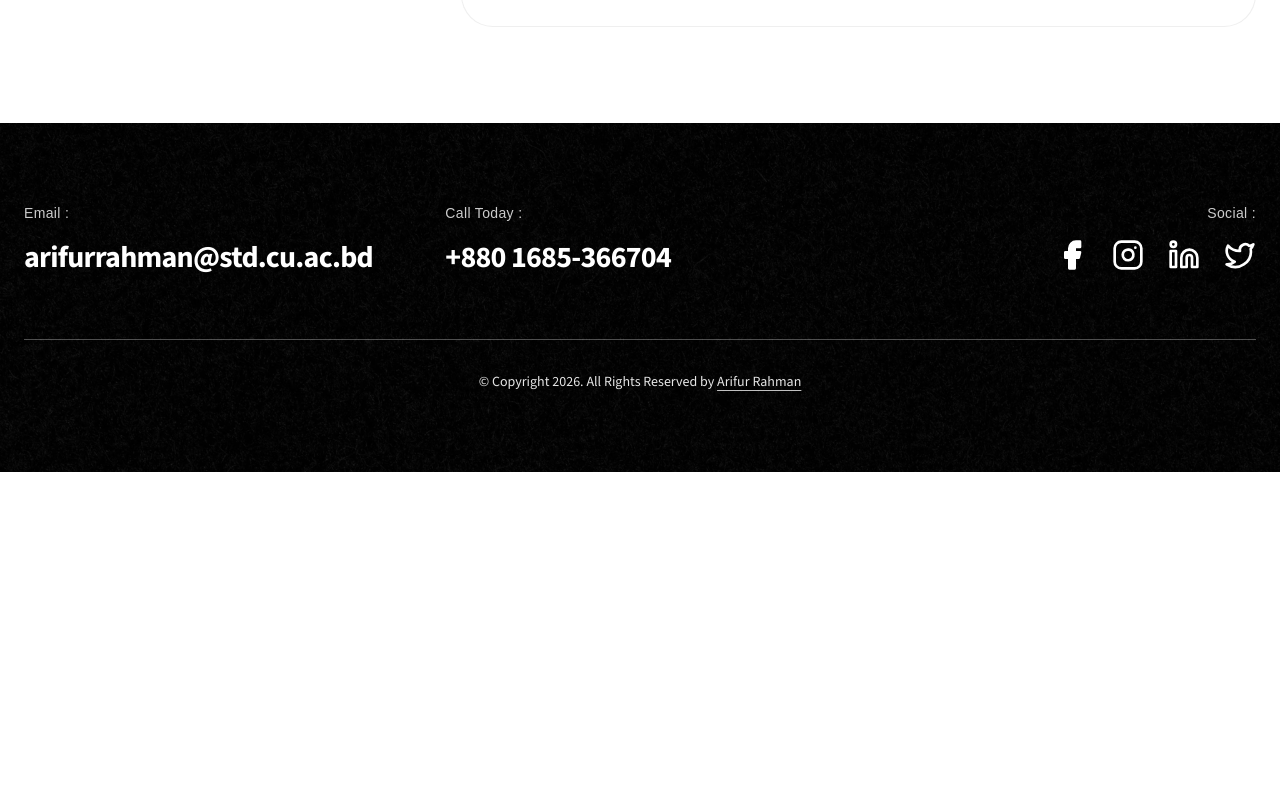
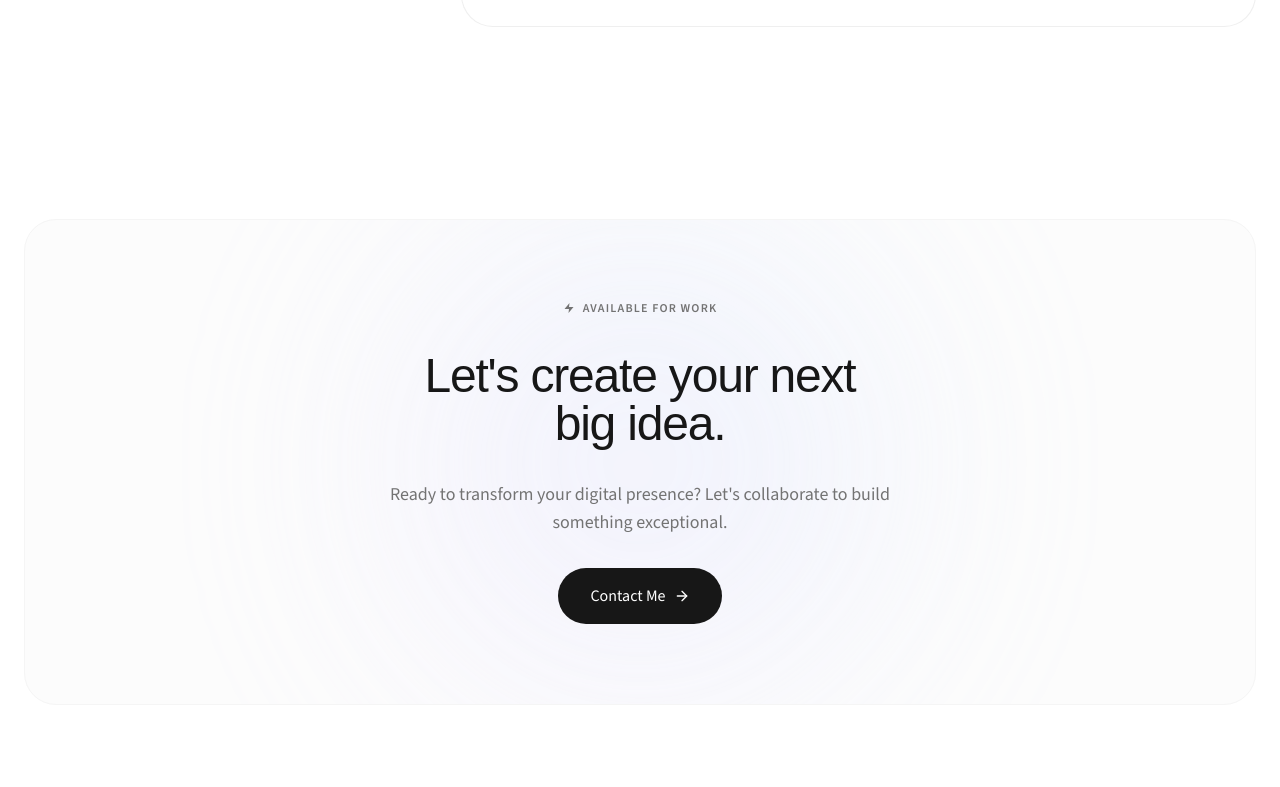
Before and after one commit to developerarif10/arifurrahman.xyz, a Next.js app: page /about in a window 1280 px wide. Shown: the part 2053-2840 px from the top of the page. Before the commit the page ends 2525 px from the top, so only its background shows below. Built offline with nearby package versions, Linux system fonts and the light colour scheme; a web font is replaced by a local one.

Commit message:
added cta section

```diff
--- /dev/null
+++ b/app/about/_components/cta-section.jsx
@@ -0,0 +1,47 @@
+
+
+import { ArrowRight } from "lucide-react";
+import Link from "next/link";
+
+export default function CtaSection() {
+  return (
+    <section className="w-full py-12 md:py-24 px-4 md:px-6 bg-white">
+      <div className="max-w-7xl mx-auto">
+        <div className="relative w-full overflow-hidden rounded-[2rem] bg-neutral-50/50 px-6 py-12 sm:px-12 sm:py-20 text-center border border-neutral-100">
+
+          {/* Soft Gradient Background - Centered behind text */}
+          <div className="absolute inset-0 w-full h-full flex items-center justify-center pointer-events-none">
+            <div className="w-[300px] h-[300px] md:w-[500px] md:h-[500px] bg-gradient-to-tr from-purple-200/30 to-blue-200/30 blur-[80px] md:blur-[120px] rounded-full opacity-80" />
+          </div>
+
+          {/* Content */}
+          <div className="relative z-10 flex flex-col items-center justify-center space-y-6 md:space-y-8">
+             {/* Small Tag */}
+            <div className="flex items-center gap-2 text-neutral-500 mb-1">
+                <svg width="12" height="12" viewBox="0 0 24 24" fill="currentColor">
+                    <path d="M13 2L3 14H12L11 22L21 10H12L13 2Z" />
+                </svg>
+                <span className="text-[10px] md:text-xs font-semibold tracking-widest uppercase">Available for work</span>
+            </div>
+
+            <h2 className="text-3xl md:text-5xl font-medium text-neutral-900 tracking-tight leading-[1.1] max-w-xl">
+              Let's create your next <br /> big idea.
+            </h2>
+
+            <p className="text-neutral-500 text-base md:text-lg max-w-lg mx-auto leading-relaxed">
+               Ready to transform your digital presence? Let's collaborate to build something exceptional.
+            </p>
+
+            <Link
+              href="/contact"
+              className="group inline-flex items-center gap-2 bg-neutral-900 text-white px-6 py-3 md:px-8 md:py-4 rounded-full text-sm md:text-base font-medium transition-all duration-300 hover:bg-black hover:scale-105 hover:shadow-lg"
+            >
+              Contact Me
+              <ArrowRight className="w-4 h-4 transition-transform group-hover:translate-x-1" />
+            </Link>
+          </div>
+        </div>
+      </div>
+    </section>
+  );
+}
--- a/app/about/page.js
+++ b/app/about/page.js
@@ -1,4 +1,5 @@
 import AboutMe from "./_components/about-me";
+import CtaSection from "./_components/cta-section";
 import Recommendation from "./_components/recommendation";
 import TechStack from "./_components/tech-stack";
 
@@ -23,6 +24,7 @@ export default function AboutPage() {
       <section aria-label="Client Recommendations">
         <Recommendation />
       </section>
+      <CtaSection />
     </section>
   );
 }
```
